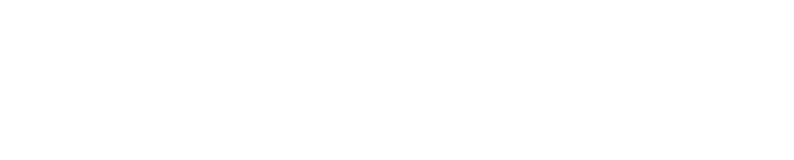
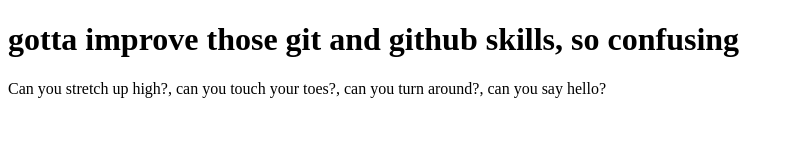
Before and after one commit to natalieacevedo/my-super-website, a plain HTML site: page index.html in a window 1280 px wide. Shown: the whole page, without its empty margins (0-794 px from the left). Drawn offline with Linux system fonts and the light colour scheme.

Commit message:
commiting hello hello

```diff
--- a/index.html
+++ b/index.html
@@ -2,9 +2,10 @@
 <html>
 <head>
   <meta charset="UTF-8">
-  <title>title</title>
+  <title>hello people</title>
 </head>
 <body>
-
+<h1>gotta improve those git and github skills, so confusing</h1>
+<p>Can you stretch up high?, can you touch your toes?, can you turn around?, can you say hello?</p>
 </body>
 </html>
```
